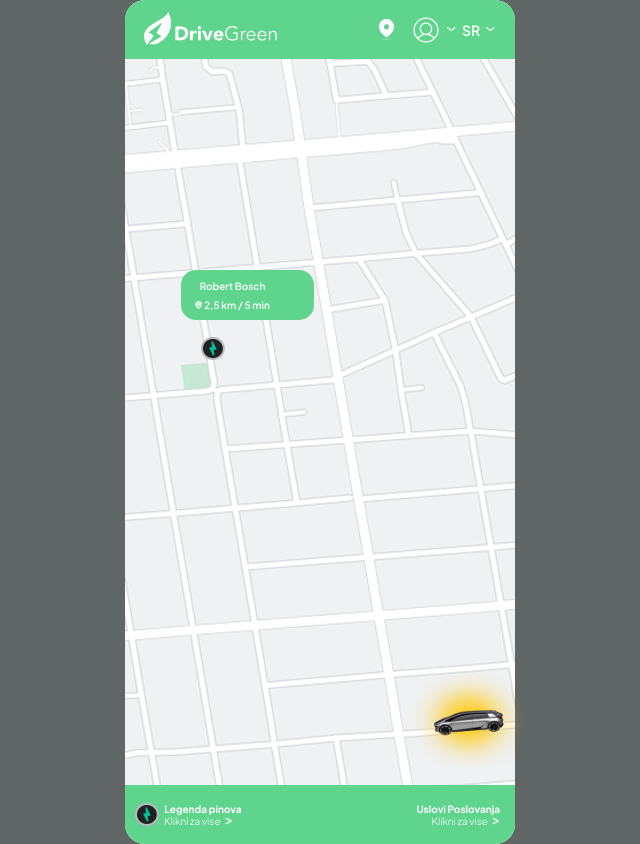
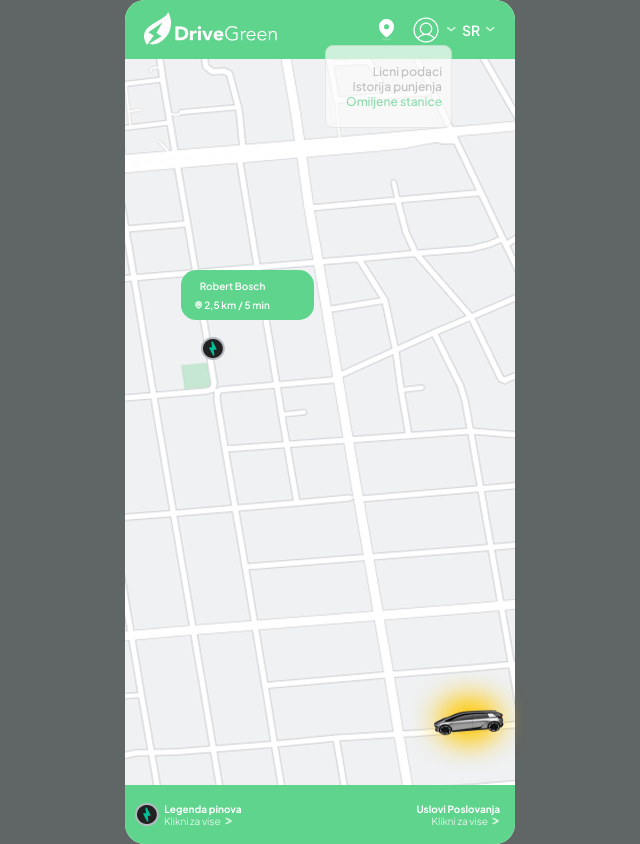
Before and after one commit to VladaTasic987/DriveGreen, a React (Vite) app in the folder DriveGreen/: page /mapStart in a window 1280 px wide. Shown: the whole page, without its empty margins (320-960 px from the left). Built offline with nearby package versions, Linux system fonts and the light colour scheme.

Commit message:
UserPopUpinHeader

```diff
--- a/DriveGreen/src/assets/Layout/MapHeader.jsx
+++ b/DriveGreen/src/assets/Layout/MapHeader.jsx
@@ -2,7 +2,7 @@ import headerLogo from "../Images/HeaderLogo.png"
 import location from "../Images/Location.png"
 import mapUser from "../Images/MapUser.png"
 import arrowDown from "../Images/ArrowDown.png"
-
+import { UserPopup } from "./UserPopup"
 
 export function MapHeader() {
 
@@ -48,6 +48,8 @@ export function MapHeader() {
                 alt="map-down" />
 
                 </div>
+
+                <UserPopup/>
             </div>
 
     )
--- a/DriveGreen/src/assets/MapComponents/MapStart.jsx
+++ b/DriveGreen/src/assets/MapComponents/MapStart.jsx
@@ -7,6 +7,7 @@ import carLocation from "../Images/CarLocation.png"
 import blackThunder from "../Images/BlackThunder.png"
 import locationSmall from "../Images/LocationSmall.png"
 import {useState} from "react";
+
 
 export function MapStart() {
 
@@ -50,6 +51,7 @@ export function MapStart() {
             <MapFooter/>
             {showPopup ? <PopUp showPopup={showPopup}/> : null}
 
+
         </div>
 
     )
```
